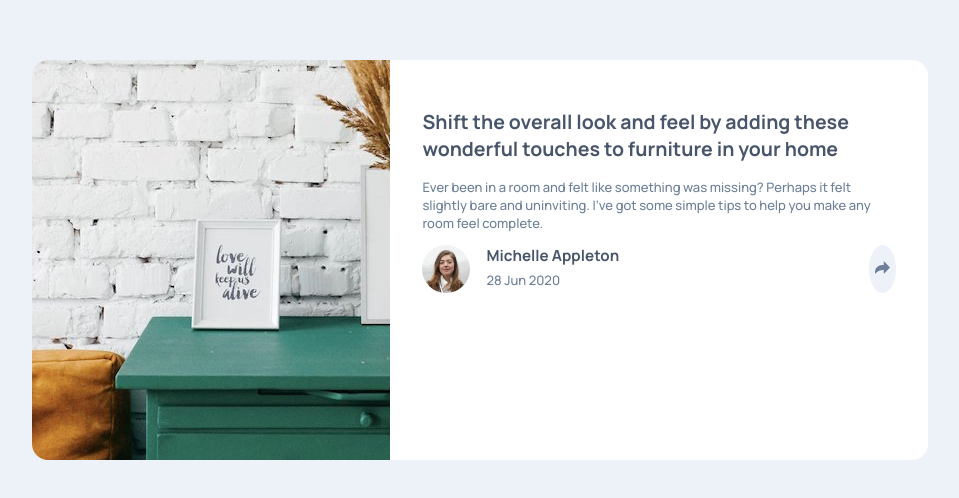
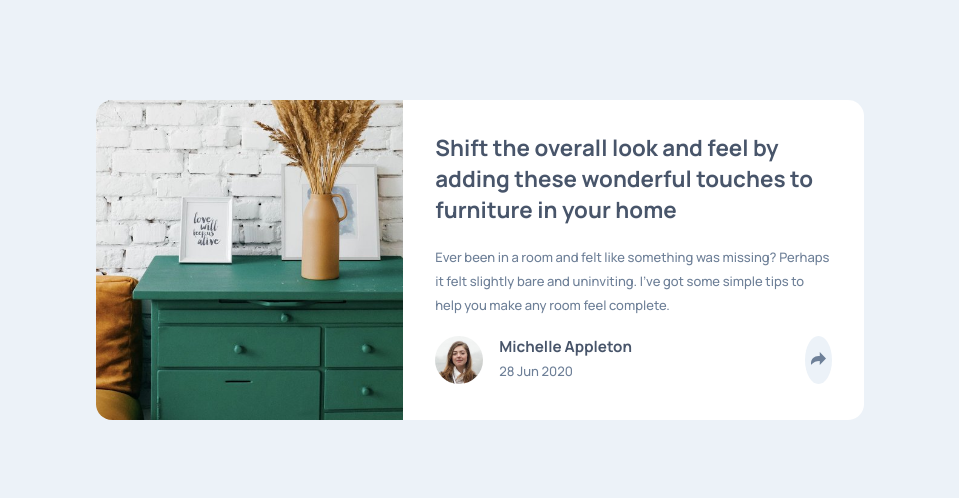
Before and after one commit to kenzotakamori/frontendmentor-article-preview-component, a plain HTML site: page index.html in a window 1280 px wide. Shown: the part 140-638 px from the top of the page, without its empty margins (160-1119 px from the left). Drawn offline with Linux system fonts and the light colour scheme.

Commit message:
readjusting image and css properties

```diff
--- a/style.scss
+++ b/style.scss
@@ -25,9 +25,9 @@ body {
 }
 
 .container {
-    min-width: 800px;
-    width: 70vw;
-    min-height: 50vh;
+    min-width: 700px;
+    width: 60vw;
+    min-height: 40vh;
     height: auto;
     border-radius: 1rem;
     display: grid;
@@ -37,18 +37,28 @@ body {
         height: auto;
         border-radius: 1rem 0 0 1rem;
         background-image: url('/images/drawers.jpg');
+        background-size: auto 100%;
+        background-position: 15%;
     }
 }
 
 section {
     padding: 2rem;
+    height: auto;
+    display: grid;
+    gap: 1rem;
     h1 {
         color: $very-dark-blue;
+        margin: 0;
+        font-size: 1.4rem;
     }
     p {
         color: $desaturated-dark-blue;
+        margin: 0;
+        line-height: 1.5rem;
     }
     .info {
+        height: 3rem;
         display: grid;
         grid-template-columns: auto 1fr auto;
         grid-column-gap: 1rem;
```
Also changed, not shown: style.css, 1 other file.
